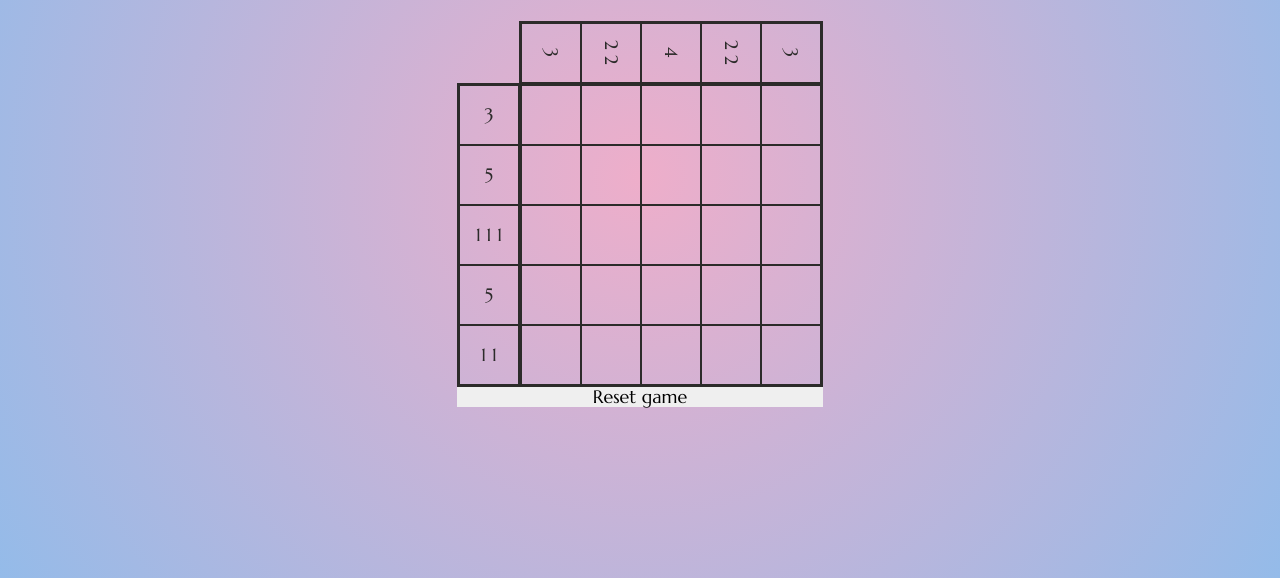
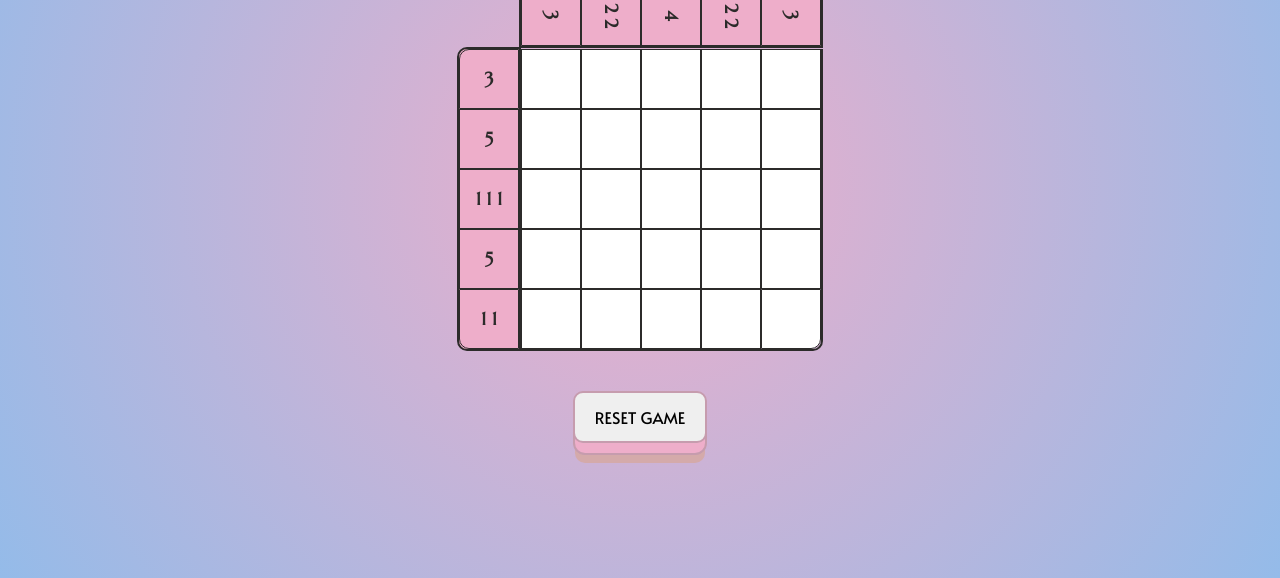
Before and after one commit to Kinkandju/nonograms, a website with bundled scripts: page index.html in a window 1280 px wide. Shown: the part 222-800 px from the top of the page. Built offline with nearby package versions, Linux system fonts and the light colour scheme.

Commit message:
feat: add button styles

```diff
--- a/styles.css
+++ b/styles.css
@@ -411,7 +411,7 @@ template {
 html,
 body {
   font-size: 18px;
-  font-weight: 400;
+  font-weight: 600;
   line-height: 18px;
   font-family: "Marcellus";
   background: rgb(238, 174, 202);
@@ -464,8 +464,6 @@ ul {
   line-height: 30px;
   font-family: "Alata";
   text-align: center;
-  margin: 0 0 40px 0;
-  padding: 0;
 }
 
 .game__field {
@@ -479,9 +477,19 @@ ul {
   -webkit-box-pack: center;
       -ms-flex-pack: center;
           justify-content: center;
+  -webkit-box-align: center;
+      -ms-flex-align: center;
+          align-items: center;
+}
+
+.game__title,
+.game__container {
+  margin: 0 0 40px 0;
+  padding: 0;
 }
 
 .game__container {
+  z-index: 2;
   display: -webkit-box;
   display: -ms-flexbox;
   display: flex;
@@ -495,12 +503,14 @@ ul {
 }
 
 .game__clues {
+  background-color: rgb(238, 174, 202);
   border: 2px solid rgb(44, 43, 42);
 }
 
 .game__clues.clues_top {
   position: relative;
-  top: 2px;
+  top: 1px;
+  z-index: 1;
   display: -ms-grid;
   display: grid;
   -ms-grid-columns: (1fr)[5];
@@ -508,12 +518,22 @@ ul {
   margin-left: auto;
   width: 300px;
   height: 60px;
+  border-top-left-radius: 10px;
+  border-top-right-radius: 10px;
 }
 
 .game__clues.clues_top .game__clue {
   -webkit-writing-mode: vertical-rl;
       -ms-writing-mode: tb-rl;
           writing-mode: vertical-rl;
+}
+
+.game__clues.clues_top .game__clue:first-child {
+  border-top-left-radius: 10px;
+}
+
+.game__clues.clues_top .game__clue:last-child {
+  border-top-right-radius: 10px;
 }
 
 .game__clues.clues_left {
@@ -523,6 +543,16 @@ ul {
   grid-template-rows: repeat(5, 1fr);
   width: 60px;
   height: 300px;
+  border-top-left-radius: 10px;
+  border-bottom-left-radius: 10px;
+}
+
+.game__clues.clues_left .game__clue:first-child {
+  border-top-left-radius: 10px;
+}
+
+.game__clues.clues_left .game__clue:last-child {
+  border-bottom-left-radius: 10px;
 }
 
 .game__clue,
@@ -551,8 +581,116 @@ ul {
   height: 300px;
   border-right: 2px solid rgb(44, 43, 42);
   border-bottom: 2px solid rgb(44, 43, 42);
+  border-bottom-right-radius: 10px;
+}
+
+.game__cell {
+  background-color: rgb(255, 255, 255);
+}
+
+.game__cell:last-child {
+  border-bottom-right-radius: 10px;
 }
 
 .game__cell:hover {
+  -webkit-box-shadow: 0 0 25px 2px rgb(148, 187, 233) inset;
+          box-shadow: 0 0 25px 2px rgb(148, 187, 233) inset;
+}
+
+.game__cell.filled {
   background-color: rgb(148, 187, 233);
 }
+
+.game__cell.crossed {
+  position: relative;
+}
+
+.game__cell.crossed::before,
+.game__cell.crossed::after {
+  position: absolute;
+  top: 47%;
+  left: -2%;
+  width: 60px;
+  height: 2px;
+  content: "";
+  background-color: rgb(238, 174, 202);
+  border: 1px solid rgb(198, 156, 174);
+  border-radius: 5px;
+}
+
+.game__cell.crossed::before {
+  -webkit-transform: rotate(45deg);
+      -ms-transform: rotate(45deg);
+          transform: rotate(45deg);
+}
+
+.game__cell.crossed::after {
+  -webkit-transform: rotate(-45deg);
+      -ms-transform: rotate(-45deg);
+          transform: rotate(-45deg);
+}
+
+.game__button {
+  font-size: 16px;
+  font-weight: 400;
+  line-height: 16px;
+  font-family: "Alata";
+  text-transform: uppercase;
+  margin: 0;
+  padding: 16px 20px;
+  border: 2px solid rgb(198, 156, 174);
+  border-radius: 10px;
+  -webkit-transform-style: preserve-3d;
+          transform-style: preserve-3d;
+  -webkit-transition: background 150ms cubic-bezier(0, 0, 0.58, 1), -webkit-transform 150ms cubic-bezier(0, 0, 0.58, 1);
+  transition: background 150ms cubic-bezier(0, 0, 0.58, 1), -webkit-transform 150ms cubic-bezier(0, 0, 0.58, 1);
+  transition: transform 150ms cubic-bezier(0, 0, 0.58, 1), background 150ms cubic-bezier(0, 0, 0.58, 1);
+  transition: transform 150ms cubic-bezier(0, 0, 0.58, 1), background 150ms cubic-bezier(0, 0, 0.58, 1), -webkit-transform 150ms cubic-bezier(0, 0, 0.58, 1);
+}
+
+.game__button::before {
+  position: absolute;
+  top: 0;
+  left: 0;
+  width: 100%;
+  height: 100%;
+  content: "";
+  background: rgb(238, 174, 202);
+  border-radius: inherit;
+  -webkit-box-shadow: 0 0 0 2px rgb(198, 156, 174), 0 0.625em 0 0 rgb(212, 170, 170);
+          box-shadow: 0 0 0 2px rgb(198, 156, 174), 0 0.625em 0 0 rgb(212, 170, 170);
+  -webkit-transform: translate3d(0, 12px, -16px);
+          transform: translate3d(0, 12px, -16px);
+  -webkit-transition: -webkit-transform 150ms cubic-bezier(0, 0, 0.58, 1), -webkit-box-shadow 150ms cubic-bezier(0, 0, 0.58, 1);
+  transition: -webkit-transform 150ms cubic-bezier(0, 0, 0.58, 1), -webkit-box-shadow 150ms cubic-bezier(0, 0, 0.58, 1);
+  transition: transform 150ms cubic-bezier(0, 0, 0.58, 1), box-shadow 150ms cubic-bezier(0, 0, 0.58, 1);
+  transition: transform 150ms cubic-bezier(0, 0, 0.58, 1), box-shadow 150ms cubic-bezier(0, 0, 0.58, 1), -webkit-transform 150ms cubic-bezier(0, 0, 0.58, 1), -webkit-box-shadow 150ms cubic-bezier(0, 0, 0.58, 1);
+}
+
+.game__button:hover {
+  background: rgb(248, 183, 209);
+  -webkit-transform: translate(0, 4px);
+      -ms-transform: translate(0, 4px);
+          transform: translate(0, 4px);
+}
+
+.game__button:hover::before {
+  -webkit-box-shadow: 0 0 0 2px rgb(198, 156, 174), 0 8px 0 0 rgb(212, 170, 170);
+          box-shadow: 0 0 0 2px rgb(198, 156, 174), 0 8px 0 0 rgb(212, 170, 170);
+  -webkit-transform: translate3d(0, 8px, -16px);
+          transform: translate3d(0, 8px, -16px);
+}
+
+.game__button:active {
+  background: rgb(248, 183, 209);
+  -webkit-transform: translate(0, 12px);
+      -ms-transform: translate(0, 12px);
+          transform: translate(0, 12px);
+}
+
+.game__button:active::before {
+  -webkit-box-shadow: 0 0 0 2px rgb(198, 156, 174), 0 0 rgb(212, 170, 170);
+          box-shadow: 0 0 0 2px rgb(198, 156, 174), 0 0 rgb(212, 170, 170);
+  -webkit-transform: translate3d(0, 0, -16px);
+          transform: translate3d(0, 0, -16px);
+}
```
